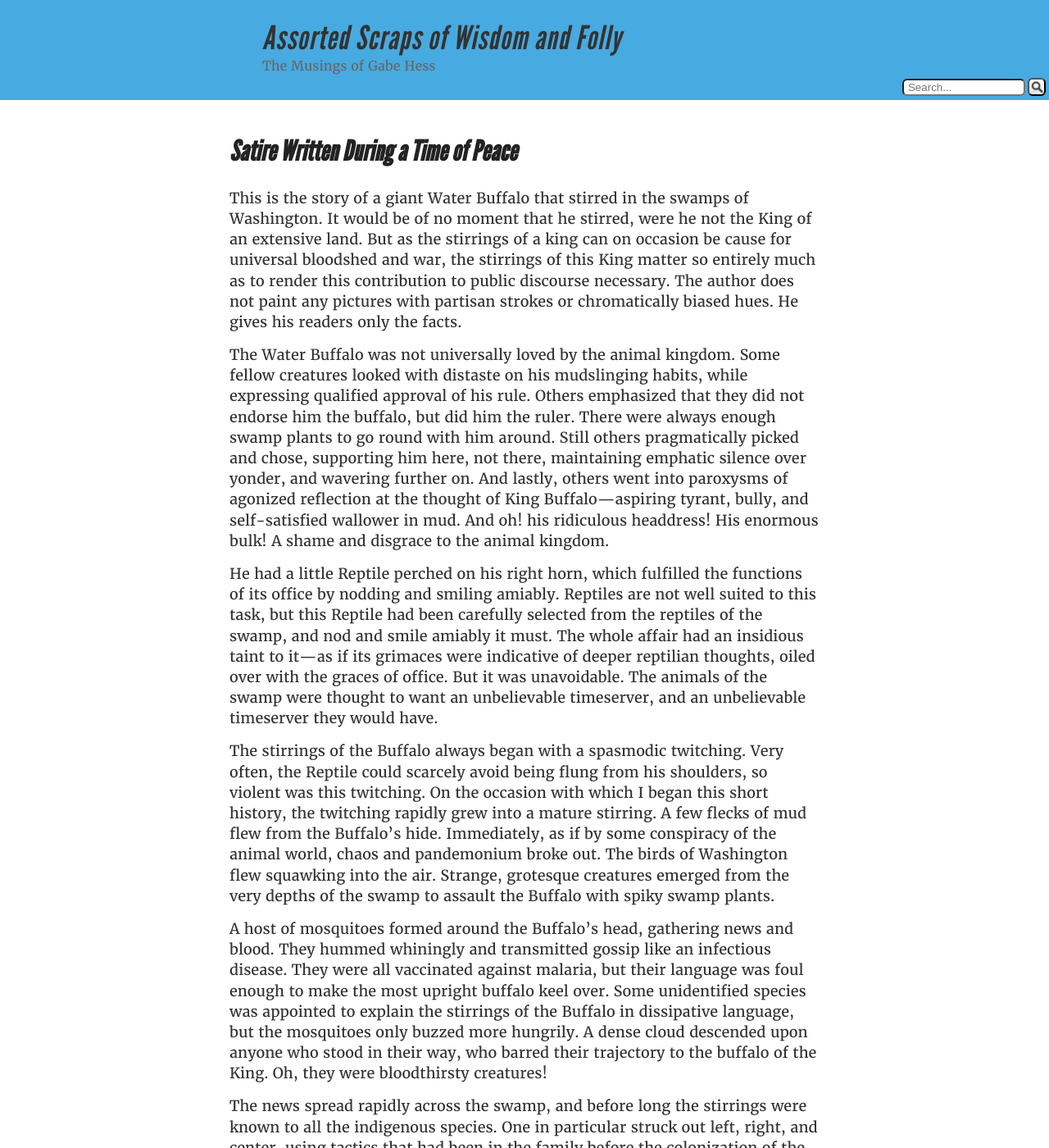
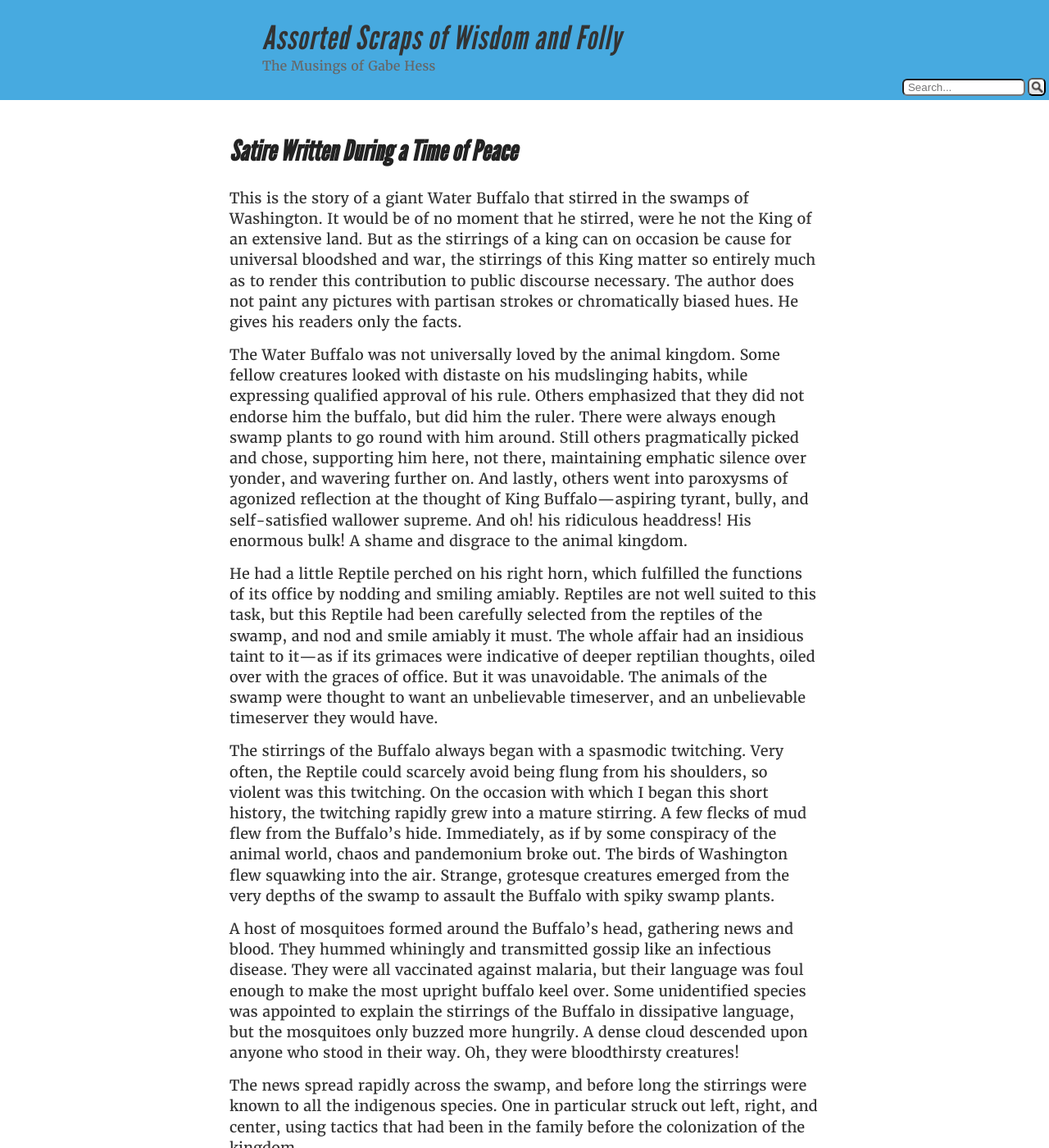
Before and after one commit to GabeHess/GabeHess.github.io, a Jekyll site: the page built from _posts/2020-6-12-satire-written-during-a-time-of-peace.md, in a window 1280 px wide and 1400 px high. Shown: the whole window at 82% size. Built offline with Jekyll 4.4.1, drawn with Linux system fonts in a browser that asks for light colours; some web fonts are replaced; comment, search, counter and statistics services are not loaded.

Commit message:
Edit post

```diff
--- a/_posts/2020-6-12-satire-written-during-a-time-of-peace.md
+++ b/_posts/2020-6-12-satire-written-during-a-time-of-peace.md
@@ -6,13 +6,13 @@ description: "This is the story of a giant Water Buffalo that stirred in the swa
 
 This is the story of a giant Water Buffalo that stirred in the swamps of Washington. It would be of no moment that he stirred, were he not the King of an extensive land. But as the stirrings of a king can on occasion be cause for universal bloodshed and war, the stirrings of this King matter so entirely much as to render this contribution to public discourse necessary. The author does not paint any pictures with partisan strokes or chromatically biased hues. He gives his readers only the facts.
 
-The Water Buffalo was not universally loved by the animal kingdom. Some fellow creatures looked with distaste on his mudslinging habits, while expressing qualified approval of his rule. Others emphasized that they did not endorse him the buffalo, but did him the ruler. There were always enough swamp plants to go round with him around. Still others pragmatically picked and chose, supporting him here, not there, maintaining emphatic silence over yonder, and wavering further on. And lastly, others went into paroxysms of agonized reflection at the thought of King Buffalo—aspiring tyrant, bully, and self-satisfied wallower in mud. And oh! his ridiculous headdress! His enormous bulk! A shame and disgrace to the animal kingdom.
+The Water Buffalo was not universally loved by the animal kingdom. Some fellow creatures looked with distaste on his mudslinging habits, while expressing qualified approval of his rule. Others emphasized that they did not endorse him the buffalo, but did him the ruler. There were always enough swamp plants to go round with him around. Still others pragmatically picked and chose, supporting him here, not there, maintaining emphatic silence over yonder, and wavering further on. And lastly, others went into paroxysms of agonized reflection at the thought of King Buffalo—aspiring tyrant, bully, and self-satisfied wallower supreme. And oh! his ridiculous headdress! His enormous bulk! A shame and disgrace to the animal kingdom.
 
 He had a little Reptile perched on his right horn, which fulfilled the functions of its office by nodding and smiling amiably. Reptiles are not well suited to this task, but this Reptile had been carefully selected from the reptiles of the swamp, and nod and smile amiably it must. The whole affair had an insidious taint to it—as if its grimaces were indicative of deeper reptilian thoughts, oiled over with the graces of office. But it was unavoidable. The animals of the swamp were thought to want an unbelievable timeserver, and an unbelievable timeserver they would have.
 
 The stirrings of the Buffalo always began with a spasmodic twitching. Very often, the Reptile could scarcely avoid being flung from his shoulders, so violent was this twitching. On the occasion with which I began this short history, the twitching rapidly grew into a mature stirring. A few flecks of mud flew from the Buffalo’s hide. Immediately, as if by some conspiracy of the animal world, chaos and pandemonium broke out. The birds of Washington flew squawking into the air. Strange, grotesque creatures emerged from the very depths of the swamp to assault the Buffalo with spiky swamp plants.
 
-A host of mosquitoes formed around the Buffalo’s head, gathering news and blood. They hummed whiningly and transmitted gossip like an infectious disease. They were all vaccinated against malaria, but their language was foul enough to make the most upright buffalo keel over. Some unidentified species was appointed to explain the stirrings of the Buffalo in dissipative language, but the mosquitoes only buzzed more hungrily. A dense cloud descended upon anyone who stood in their way, who barred their trajectory to the buffalo of the King. Oh, they were bloodthirsty creatures!
+A host of mosquitoes formed around the Buffalo’s head, gathering news and blood. They hummed whiningly and transmitted gossip like an infectious disease. They were all vaccinated against malaria, but their language was foul enough to make the most upright buffalo keel over. Some unidentified species was appointed to explain the stirrings of the Buffalo in dissipative language, but the mosquitoes only buzzed more hungrily. A dense cloud descended upon anyone who stood in their way. Oh, they were bloodthirsty creatures!
 
 The news spread rapidly across the swamp, and before long the stirrings were known to all the indigenous species. One in particular struck out left, right, and center, using tactics that had been in the family before the colonization of the kingdom.
 
```
